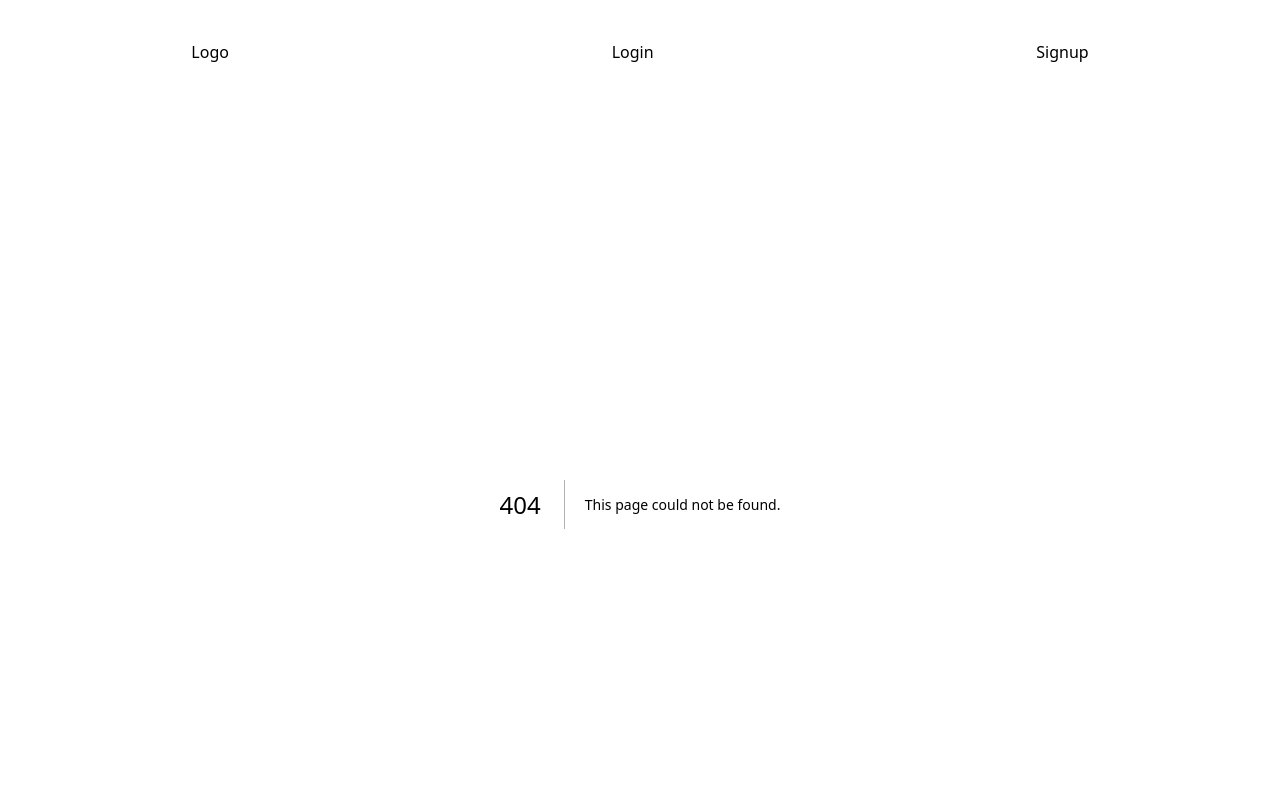
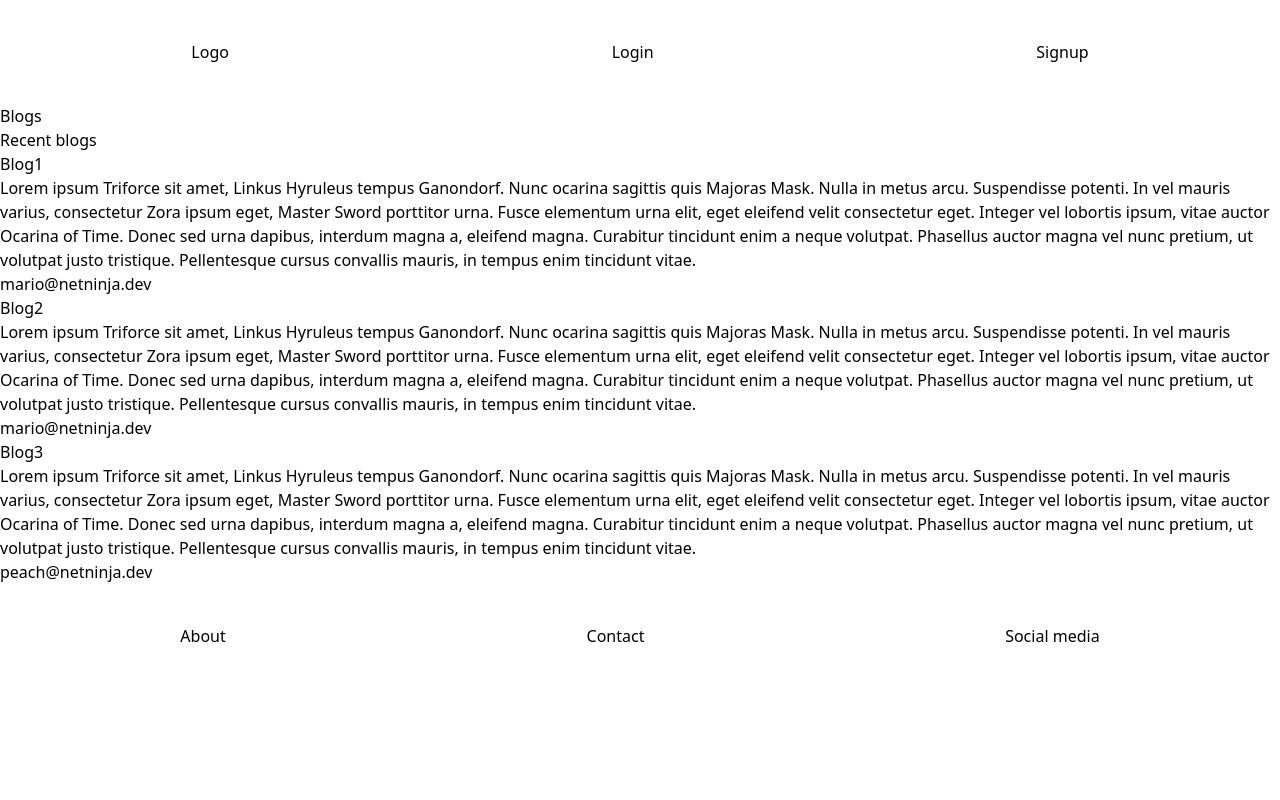
Before and after one commit to samil-web/anon, a Next.js app: page /blogs in a window 1280 px wide. Before the commit this address had no page. Shown: the top 800 px of the page. Built offline with nearby package versions, Linux system fonts and the light colour scheme; data requests are answered from the project's data file.

Commit message:
Rendering blogs in frontend

```diff
--- a/app/blogs/BlogList.js
+++ b/app/blogs/BlogList.js
@@ -0,0 +1,30 @@
+const fetchData = async()=>{
+    const res = await fetch('http://localhost:4000/tickets',{
+        next:{
+            revalidate: 10
+        }
+    })
+    const data = await res.json()
+    return data
+}
+
+export default async function BlogList() {
+    const blogs = await fetchData()
+    return (
+    <div>
+        {blogs.map((blog)=>{
+            return(
+                <div key={blog.id}>
+                    <h1>{blog.title}</h1>
+                    <p>{blog.body}</p>
+                    <p>{blog.prioity}</p>
+                    <p>{blog.user_email}</p>
+                </div>
+            )
+        })}
+        {
+            blogs.length === 0 && <p>No blogs found</p>
+        }
+    </div>
+  )
+}
--- /dev/null
+++ b/app/blogs/create/CreateBlog.js
@@ -0,0 +1,11 @@
+'use client'
+export default function CreateBlog() {
+    // should return a form with a title and body
+    // and a submit button
+    // we should use useState for the form data
+    // use async await to fetch data from the backend
+
+  return (
+    <div></div>
+  )
+}
--- /dev/null
+++ b/app/blogs/create/page.js
@@ -0,0 +1,9 @@
+
+export default function page() {
+  return (
+    <main>
+        <h2>New blog post</h2>
+        <CreateBlog/>
+    </main>
+  )
+}
--- /dev/null
+++ b/app/blogs/page.js
@@ -0,0 +1,15 @@
+import BlogList from "./BlogList";
+
+export default function page() {
+  return (
+        <main>
+            <nav>
+                <div>
+                    <h2>Blogs</h2>
+                    <p>Recent blogs</p>
+                </div>
+            </nav>
+            <BlogList/>
+        </main>
+  )
+}
```
Also changed, not shown: _data/db.json (renamed from app/_data/db.json).
